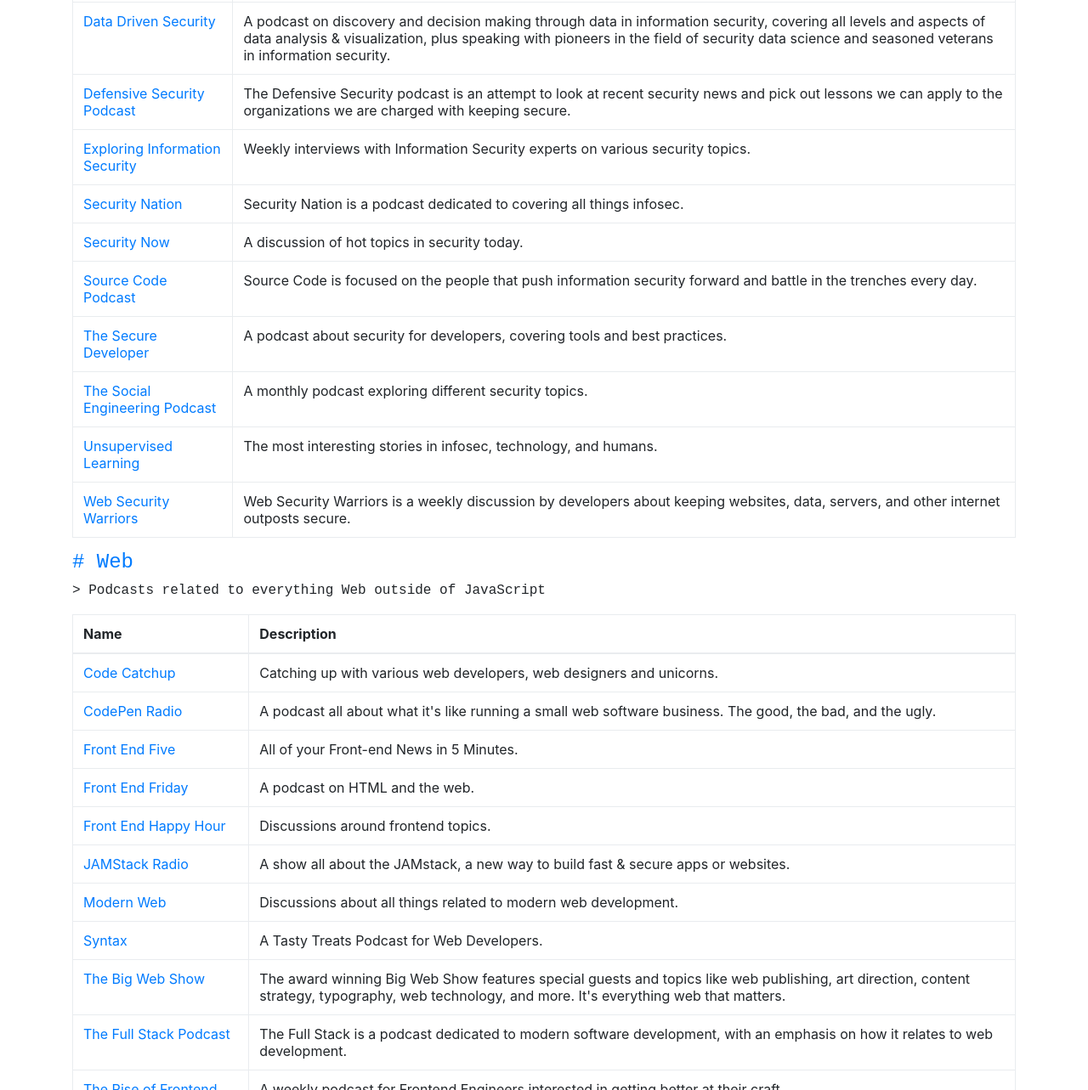
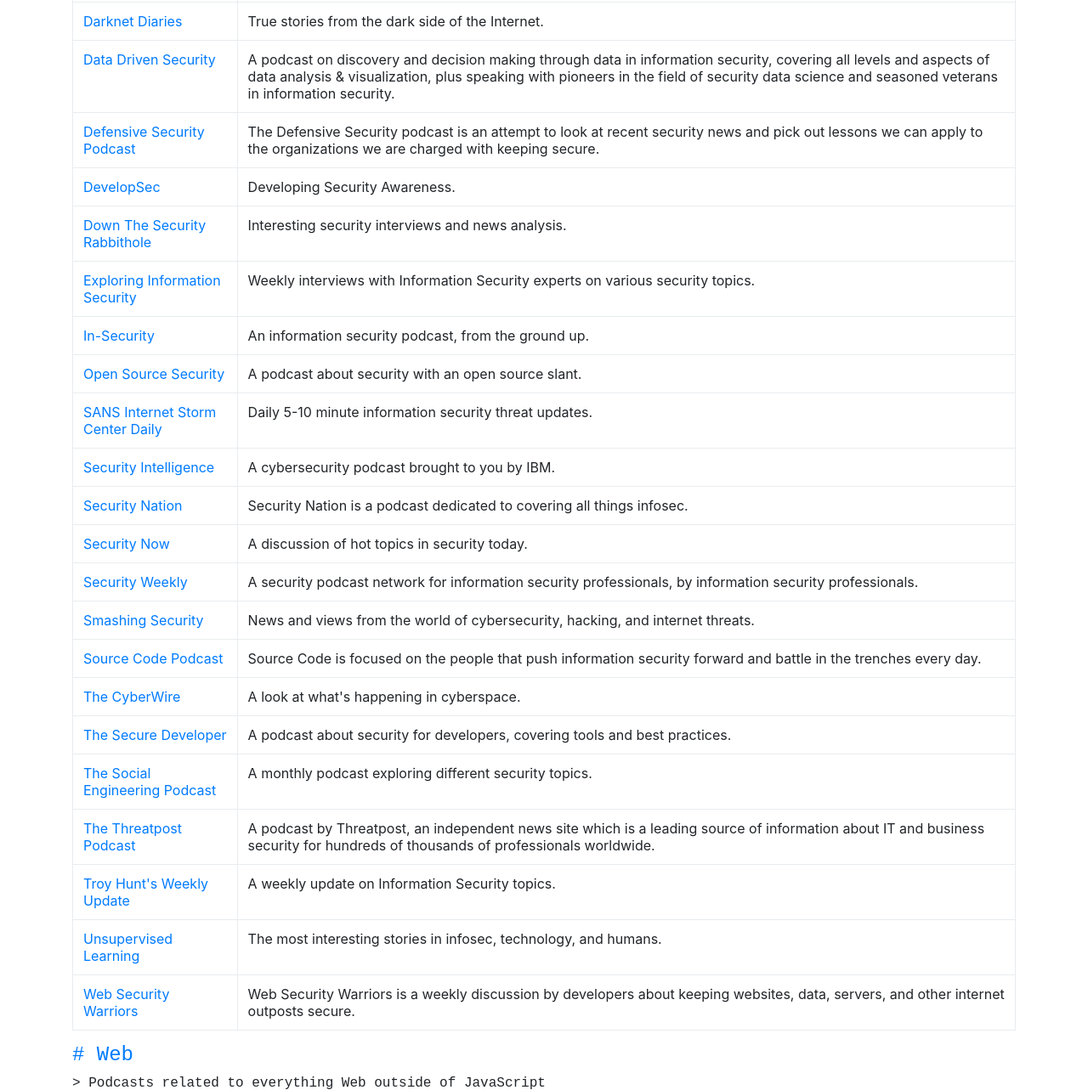
Before and after one commit to pbnj/awesome-podcasts, a plain HTML site: page docs/index.html in a window 1280 px wide. Shown: the part 7036-8319 px from the top of the page at 85% size. Drawn offline with nearby package versions, Linux system fonts and the light colour scheme.

Commit message:
Add 12 security podcasts

```diff
--- a/docs/index.html
+++ b/docs/index.html
@@ -813,6 +813,10 @@
 				<td>A podcast all about the world of Security, Privacy, Compliance, and Regulatory issues that arise in today&#39;s workplace.</td>
 			</tr>
 			<tr>
+				<td><a href="https://darknetdiaries.com/">Darknet Diaries</a></td>
+				<td>True stories from the dark side of the Internet.</td>
+			</tr>
+			<tr>
 				<td><a href="http://datadrivensecurity.info/podcast/">Data Driven Security</a></td>
 				<td>A podcast on discovery and decision making through data in information security, covering all levels and aspects of data analysis &amp; visualization, plus speaking with pioneers in the field of security data science and seasoned veterans in information security.</td>
 			</tr>
@@ -821,8 +825,32 @@
 				<td>The Defensive Security podcast is an attempt to look at recent security news and pick out lessons we can apply to the organizations we are charged with keeping secure.</td>
 			</tr>
 			<tr>
+				<td><a href="https://developsec.libsyn.com/">DevelopSec</a></td>
+				<td>Developing Security Awareness.</td>
+			</tr>
+			<tr>
+				<td><a href="http://podcast.wh1t3rabbit.net/">Down The Security Rabbithole</a></td>
+				<td>Interesting security interviews and news analysis.</td>
+			</tr>
+			<tr>
 				<td><a href="http://www.timothydeblock.com/eis/">Exploring Information Security</a></td>
 				<td>Weekly interviews with Information Security experts on various security topics.</td>
+			</tr>
+			<tr>
+				<td><a href="http://in-security.org/">In-Security</a></td>
+				<td>An information security podcast, from the ground up.</td>
+			</tr>
+			<tr>
+				<td><a href="http://www.opensourcesecuritypodcast.com/">Open Source Security</a></td>
+				<td>A podcast about security with an open source slant.</td>
+			</tr>
+			<tr>
+				<td><a href="https://isc.sans.edu/podcast.html">SANS Internet Storm Center Daily</a></td>
+				<td>Daily 5-10 minute information security threat updates.</td>
+			</tr>
+			<tr>
+				<td><a href="https://securityintelligence.com/media-type/podcasts/">Security Intelligence</a></td>
+				<td>A cybersecurity podcast brought to you by IBM.</td>
 			</tr>
 			<tr>
 				<td><a href="https://www.rapid7.com/resources/podcasts/">Security Nation</a></td>
@@ -833,8 +861,20 @@
 				<td>A discussion of hot topics in security today.</td>
 			</tr>
 			<tr>
+				<td><a href="https://securityweekly.com/">Security Weekly</a></td>
+				<td>A security podcast network for information security professionals, by information security professionals.</td>
+			</tr>
+			<tr>
+				<td><a href="https://www.smashingsecurity.com/">Smashing Security</a></td>
+				<td>News and views from the world of cybersecurity, hacking, and internet threats.</td>
+			</tr>
+			<tr>
 				<td><a href="http://chrissanders.org/podcast/">Source Code Podcast</a></td>
 				<td>Source Code is focused on the people that push information security forward and battle in the trenches every day.</td>
+			</tr>
+			<tr>
+				<td><a href="https://thecyberwire.com/podcasts/">The CyberWire</a></td>
+				<td>A look at what&#39;s happening in cyberspace.</td>
 			</tr>
 			<tr>
 				<td><a href="http://www.heavybit.com/library/podcasts/the-secure-developer/">The Secure Developer</a></td>
@@ -843,6 +883,14 @@
 			<tr>
 				<td><a href="http://www.social-engineer.org/category/podcast/">The Social Engineering Podcast</a></td>
 				<td>A monthly podcast exploring different security topics.</td>
+			</tr>
+			<tr>
+				<td><a href="https://threatpost.com/category/podcasts/">The Threatpost Podcast</a></td>
+				<td>A podcast by Threatpost, an independent news site which is a leading source of information about IT and business security for hundreds of thousands of professionals worldwide.</td>
+			</tr>
+			<tr>
+				<td><a href="https://www.troyhunt.com/tag/weekly-update/">Troy Hunt&#39;s Weekly Update</a></td>
+				<td>A weekly update on Information Security topics.</td>
 			</tr>
 			<tr>
 				<td><a href="https://danielmiessler.com/podcast/">Unsupervised Learning</a></td>
```
Also changed, not shown: awesome-podcasts.json (+63 -1 lines), README.md.
